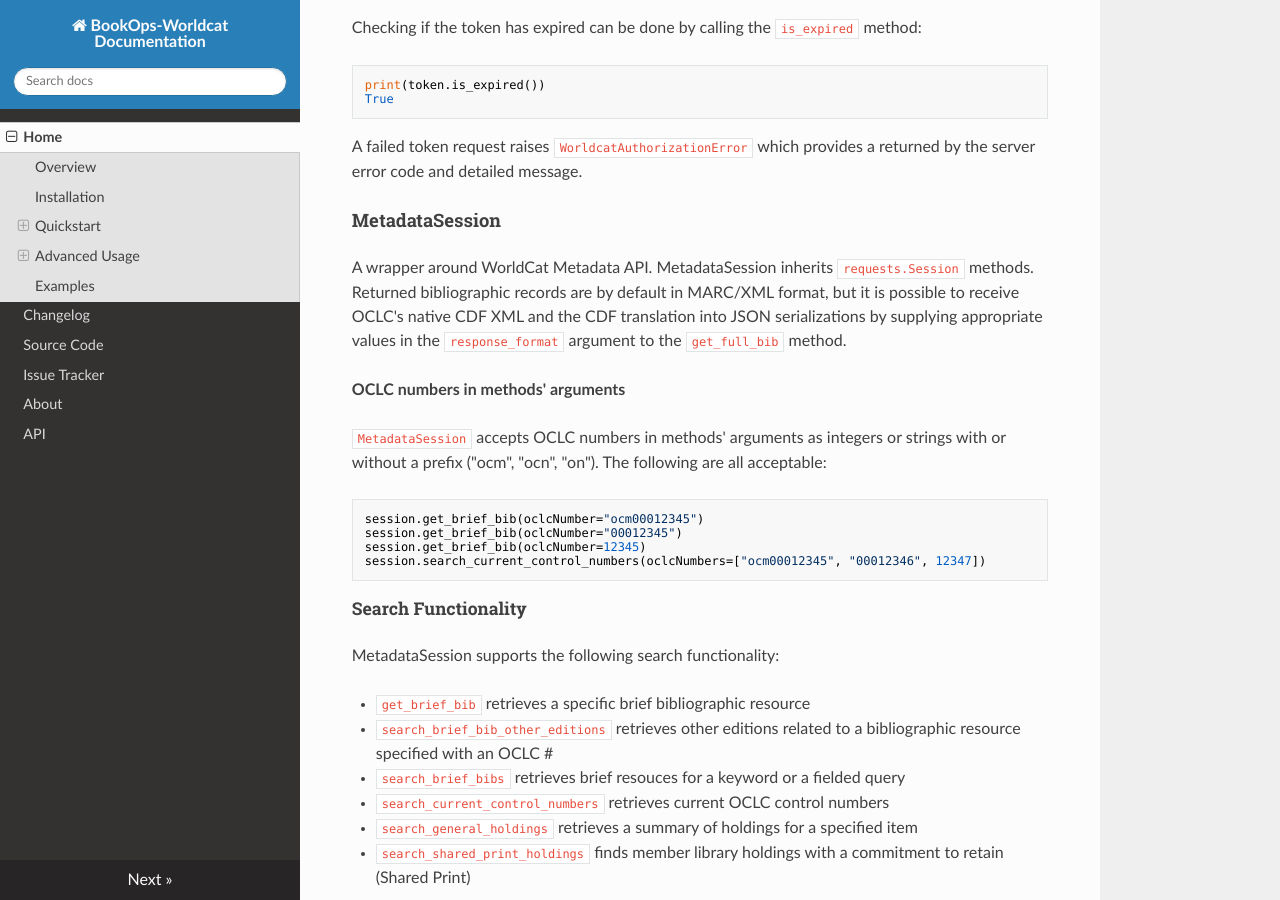
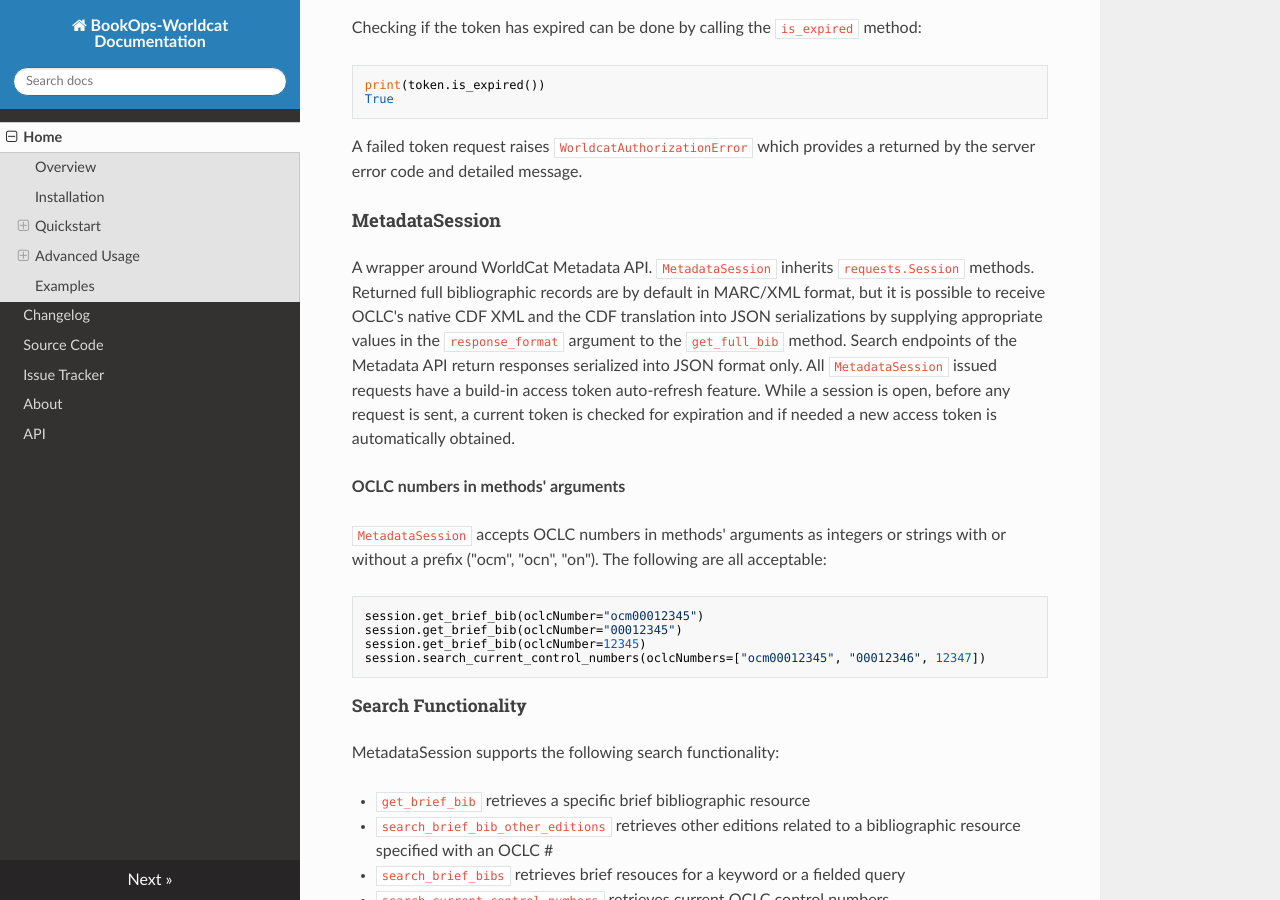
Before and after one commit to BookOps-CAT/bookops-worldcat, an MkDocs documentation site: the page built from docs/index.md, in a window 1280 px wide and 900 px high, scrolled down 6258 px. Built offline with MkDocs 1.6.1, drawn with Linux system fonts in a browser that asks for light colours; nearby versions of some CDN libraries; comment, search, counter and statistics services are not loaded.

Commit message:
access token auto-refresh feature info

```diff
--- a/docs/index.md
+++ b/docs/index.md
@@ -313,8 +313,10 @@
 
 #### MetadataSession
 
-A wrapper around WorldCat Metadata API. MetadataSession inherits `requests.Session` methods.
-Returned bibliographic records are by default in MARC/XML format, but it is possible to receive OCLC's native CDF XML and the CDF translation into JSON serializations by supplying appropriate values in the `response_format` argument to the `get_full_bib` method.
+A wrapper around WorldCat Metadata API. `MetadataSession` inherits `requests.Session` methods.
+Returned full bibliographic records are by default in MARC/XML format, but it is possible to receive OCLC's native CDF XML and the CDF translation into JSON serializations by supplying appropriate values in the `response_format` argument to the `get_full_bib` method. Search endpoints of the Metadata API return responses serialized into JSON format only.
+All `MetadataSession` issued requests have a build-in access token auto-refresh feature. While a session is open, before any request is sent, a current token is checked for expiration and if needed a new access token is automatically obtained.
+
 
 **OCLC numbers in methods' arguments**
 
```
